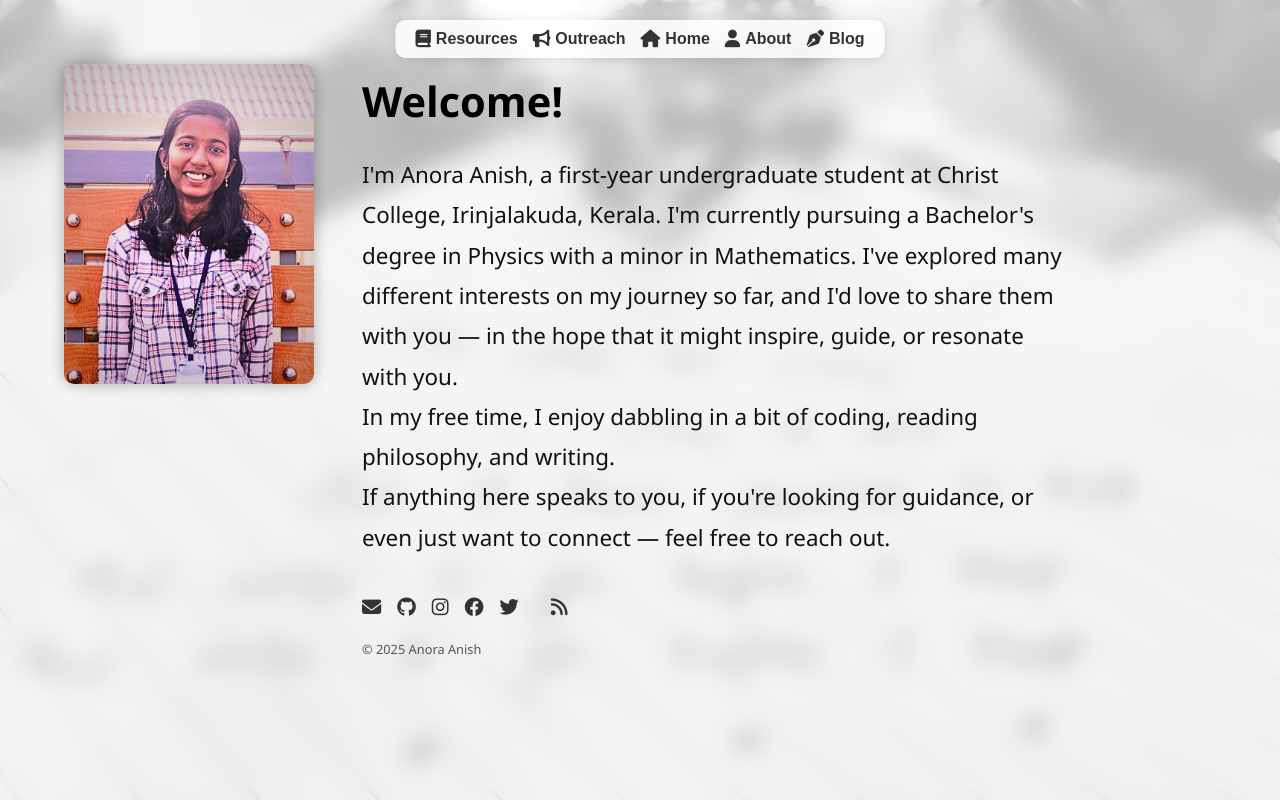
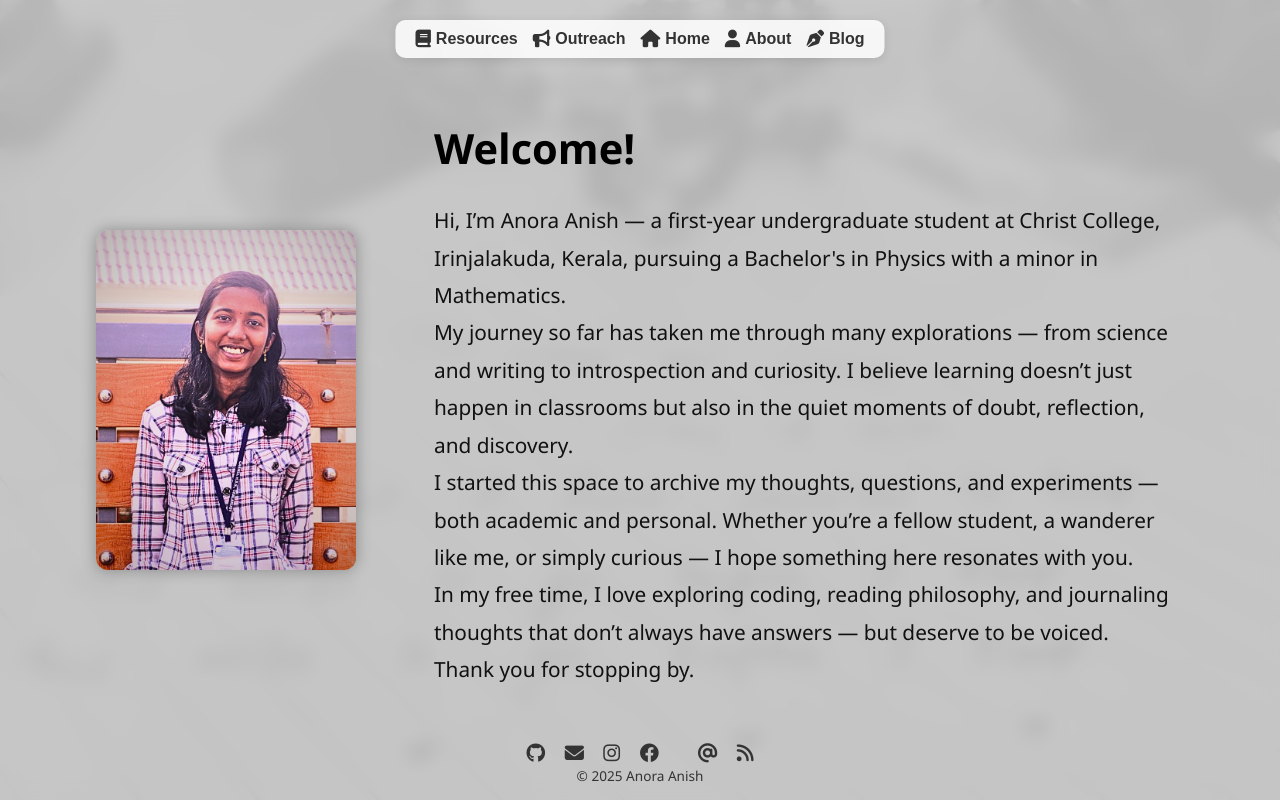
Before and after one commit to anora-anish/anora-anish.github.io, a plain HTML site: page index.html in a window 1280 px wide. Drawn offline with Linux system fonts and the light colour scheme.

Commit message:
Update index.html

```diff
--- a/index.html
+++ b/index.html
@@ -13,11 +13,13 @@
     }
     html, body {
       height: 100%;
+      font-family: 'Segoe UI', sans-serif;
+      background: linear-gradient(rgba(0,0,0,0.7), rgba(0,0,0,0.7)), url('bg.jpg') no-repeat center center fixed;
+      background-size: cover;
+      color: #111;
       overflow: hidden;
-      font-family: 'Segoe UI', sans-serif;
-      background: url('bg.jpg') no-repeat center center fixed;
-      background-size: cover;
     }
+
     .container {
       display: flex;
       width: 500vw;
@@ -25,71 +27,40 @@
       transition: transform 0.6s ease-in-out;
       transform: translateX(-200vw);
     }
+
     .section {
       width: 100vw;
       height: 100vh;
-      padding: 4rem;
+      padding: 4rem 6rem;
       flex-shrink: 0;
       display: flex;
-      flex-direction: column;
-      justify-content: center;
+      justify-content: space-between;
       align-items: center;
       position: relative;
-      backdrop-filter: blur(12px);
+      backdrop-filter: blur(9px);
       background-color: rgba(255, 255, 255, 0.7);
     }
-    .welcome {
-      flex-direction: row;
-      justify-content: flex-start;
-      align-items: flex-start;
-      gap: 3rem;
-    }
+
     .welcome img {
-      width: 250px;
-      height: 320px;
+      width: 260px;
+      height: 340px;
       object-fit: cover;
-      border-radius: 10px;
+      border-radius: 12px;
       box-shadow: 0 0 15px rgba(0,0,0,0.3);
     }
+
     .text-content {
-      max-width: 700px;
-      text-align: left;
-      font-size: 1.4rem;
-      color: #111;
+      max-width: 750px;
+      font-size: 1.3rem;
       line-height: 1.8;
     }
+
     .text-content h1 {
       font-size: 2.6rem;
+      margin-bottom: 1rem;
       color: #000;
-      margin-bottom: 1rem;
-    }
-    .social-icons {
-      margin-top: 2rem;
-      font-size: 0.95rem;
-      color: #333;
-    }
-    .social-icons a {
-      margin-right: 12px;
-      color: #333;
-      text-decoration: none;
-      font-size: 1.2rem;
-    }
-    .social-icons a:hover {
-      color: #4a148c;
-    }
-    .copyright {
-      margin-top: 0.8rem;
-      font-size: 0.8rem;
-      color: #555;
     }
 
-    .about img {
-      width: 200px;
-      height: 200px;
-      object-fit: cover;
-      border-radius: 100px;
-      box-shadow: 0 0 10px rgba(0,0,0,0.3);
-    }
     nav {
       position: fixed;
       top: 20px;
@@ -104,6 +75,7 @@
       gap: 15px;
       flex-wrap: wrap;
     }
+
     nav button {
       background: none;
       border: none;
@@ -115,12 +87,15 @@
       align-items: center;
       gap: 5px;
     }
+
     nav button i {
       font-size: 1.1rem;
     }
+
     nav button:hover {
       color: #4a148c;
     }
+
     .transition-label {
       position: fixed;
       top: 50%;
@@ -140,11 +115,34 @@
       padding: 1rem 2rem;
       border-radius: 10px;
     }
+
     .transition-label.show {
       opacity: 1;
     }
+
     .hidden {
       visibility: hidden;
+    }
+
+    footer {
+      position: fixed;
+      bottom: 15px;
+      left: 50%;
+      transform: translateX(-50%);
+      text-align: center;
+      font-size: 0.85rem;
+      color: #333;
+    }
+
+    footer .social-icons a {
+      margin: 0 8px;
+      color: #333;
+      text-decoration: none;
+      font-size: 1.2rem;
+    }
+
+    footer .social-icons a:hover {
+      color: #4a148c;
     }
 
     @media (max-width: 768px) {
@@ -159,30 +157,21 @@
         transform: translateX(0);
       }
       .section {
-        width: 100vw;
-        height: auto;
-        padding: 3rem 1.5rem;
-      }
-      .welcome {
         flex-direction: column;
-        gap: 1.5rem;
+        padding: 3rem 2rem;
         text-align: center;
       }
       .welcome img {
         width: 200px;
-        height: 250px;
-        border-radius: 10px;
+        height: 260px;
+        margin-bottom: 1.5rem;
       }
       .text-content {
-        text-align: center;
         font-size: 1.1rem;
       }
-      .text-content h1 {
-        font-size: 2rem;
-      }
-      .social-icons {
-        font-size: 1rem;
-        margin-top: 1.5rem;
+      footer {
+        position: relative;
+        padding-top: 2rem;
       }
     }
   </style>
@@ -207,41 +196,42 @@
       <h1>Research & Outreach</h1>
       <p>My work beyond the classroom – collaborations, talks, and more.</p>
     </div>
-
-    <!-- HOME SECTION -->
     <div class="section welcome">
       <img src="anora.jpg" alt="Anora Photo">
       <div class="text-content">
         <h1>Welcome!</h1>
-        <p>I'm Anora Anish, a first-year undergraduate student at Christ College, Irinjalakuda, Kerala. I'm currently pursuing a Bachelor's degree in Physics with a minor in Mathematics. I've explored many different interests on my journey so far, and I'd love to share them with you — in the hope that it might inspire, guide, or resonate with you.</p>
-        <p>In my free time, I enjoy dabbling in a bit of coding, reading philosophy, and writing.</p>
-        <p>If anything here speaks to you, if you're looking for guidance, or even just want to connect — feel free to reach out.</p>
-        <div class="social-icons">
-          <a href="mailto:your.anoraanish1706@gmail.com" target="_blank" title="Email"><i class="fas fa-envelope"></i></a>
-          <a href="https://github.com/anora-anish" target="_blank" title="GitHub"><i class="fab fa-github"></i></a>
-          <a href="https://www.instagram.com/anoraanish" target="_blank" title="Instagram"><i class="fab fa-instagram"></i></a>
-          <a href="https://www.facebook.com/share/1917eaUFd4/" target="_blank" title="Facebook"><i class="fab fa-facebook"></i></a>
-          <a href="https://x.com/anora_anish" target="_blank" title="Twitter"><i class="fab fa-twitter"></i></a>
-          <a href="https://www.threads.net/@anoraanish" target="_blank" title="Threads"><i class="fab fa-threads"></i></a>
-          <a href="https://substack.com/@anoraanish" target="_blank" title="Substack"><i class="fas fa-rss"></i></a>
-        </div>
-        <div class="copyright">© 2025 Anora Anish</div>
+        <p>Hi, I’m Anora Anish — a first-year undergraduate student at Christ College, Irinjalakuda, Kerala, pursuing a Bachelor's in Physics with a minor in Mathematics.</p>
+        <p>My journey so far has taken me through many explorations — from science and writing to introspection and curiosity. I believe learning doesn’t just happen in classrooms but also in the quiet moments of doubt, reflection, and discovery.</p>
+        <p>I started this space to archive my thoughts, questions, and experiments — both academic and personal. Whether you’re a fellow student, a wanderer like me, or simply curious — I hope something here resonates with you.</p>
+        <p>In my free time, I love exploring coding, reading philosophy, and journaling thoughts that don’t always have answers — but deserve to be voiced.</p>
+        <p>Thank you for stopping by.</p>
       </div>
     </div>
-
     <div class="section about">
-      <img src="anora.jpg" alt="Anora Photo">
+      <img src="anora.jpg" alt="Anora Photo" style="border-radius: 100px;">
       <div class="text-content">
         <h1>About Me</h1>
         <p>Student | Writer | Physics Enthusiast</p>
       </div>
     </div>
-
     <div class="section blog">
       <h1>Blog</h1>
       <p>Academic notes, Malayalam and English personal writings</p>
     </div>
   </div>
+
+  <footer>
+    <div class="social-icons">
+      <a href="https://github.com/anora-anish" target="_blank"><i class="fab fa-github"></i></a>
+      <a href="mailto:your.anoraanish1706@gmail.com"><i class="fas fa-envelope"></i></a>
+      <a href="https://www.instagram.com/anoraanish" target="_blank"><i class="fab fa-instagram"></i></a>
+      <a href="https://www.facebook.com/share/1917eaUFd4/" target="_blank"><i class="fab fa-facebook"></i></a>
+      <a href="https://x.com/anora_anish" target="_blank"><i class="fab fa-x-twitter"></i></a>
+      <a href="https://www.threads.net/@anoraanish" target="_blank"><i class="fas fa-at"></i></a>
+      <a href="https://substack.com/@anoraanish" target="_blank"><i class="fas fa-rss"></i></a>
+    </div>
+    <p>&copy; 2025 Anora Anish</p>
+  </footer>
 
   <script>
     const label = document.getElementById('transitionLabel');
@@ -274,7 +264,6 @@
     function navigateTo(sectionIndex, labelText) {
       container.classList.add('hidden');
       label.classList.add('show');
-
       animateText('ANORA ANISH', labelText, () => {
         setTimeout(() => {
           container.style.transform = `translateX(-${sectionIndex * 100}vw)`;
```
